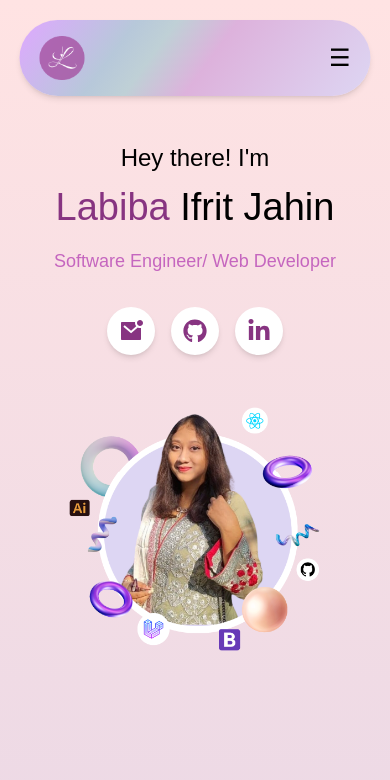
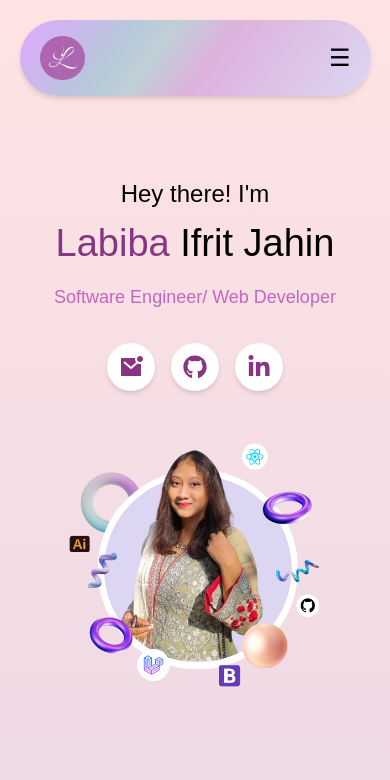
Before and after one commit to IfritJahin/Newportfolio, a Next.js app: page / in a window 390 px wide. Shown: the top 780 px of the page. Built offline with nearby package versions, Linux system fonts and the light colour scheme.

Commit message:
About Finished

```diff
--- a/app/page.tsx
+++ b/app/page.tsx
@@ -24,7 +24,7 @@ export default function Home() {
   };
 
   return (
-    <div className="mt-[100px] 2xl:mt-[164px] overflow-hidden">
+    <div className="mt-10 2xl:mt-[164px] overflow-hidden">
       <main className="">
         <Intro
           highlightedWord="Labiba"
--- a/components/layout/Navbar/Navbar.tsx
+++ b/components/layout/Navbar/Navbar.tsx
@@ -22,7 +22,7 @@ const Navbar = () => {
   return (
     <>
       {/* ================= Desktop Navbar ================= */}
-        <nav
+        {/* <nav
           className="
           hidden md:flex
           fixed
@@ -41,6 +41,24 @@ const Navbar = () => {
           2xl:max-w-[1775px]
           navbar
           "
+          > */}
+      <nav
+        className="
+          navbar
+          hidden
+          md:flex
+          rounded-full
+          shadow-md
+          h-[70px]
+          mt-5
+          px-8
+          w-[95%]
+          md:max-w-[900px]
+          lg:max-w-[1100px]
+          xl:max-w-[1384px]
+          2xl:max-w-[1775px]
+          mx-auto
+        "
           >
         <div className="flex items-center justify-between w-full md:ml-10 xl:ml-20 2xl:ml-20">
           {/* Logo */}
@@ -73,11 +91,8 @@ const Navbar = () => {
         className={`
           navbar
           md:hidden
-          fixed
-          top-5
-          left-1/2
-          -translate-x-1/2
-          z-50
+          mx-auto
+          mt-5
           shadow-md
           w-[90%]
           px-5
```
